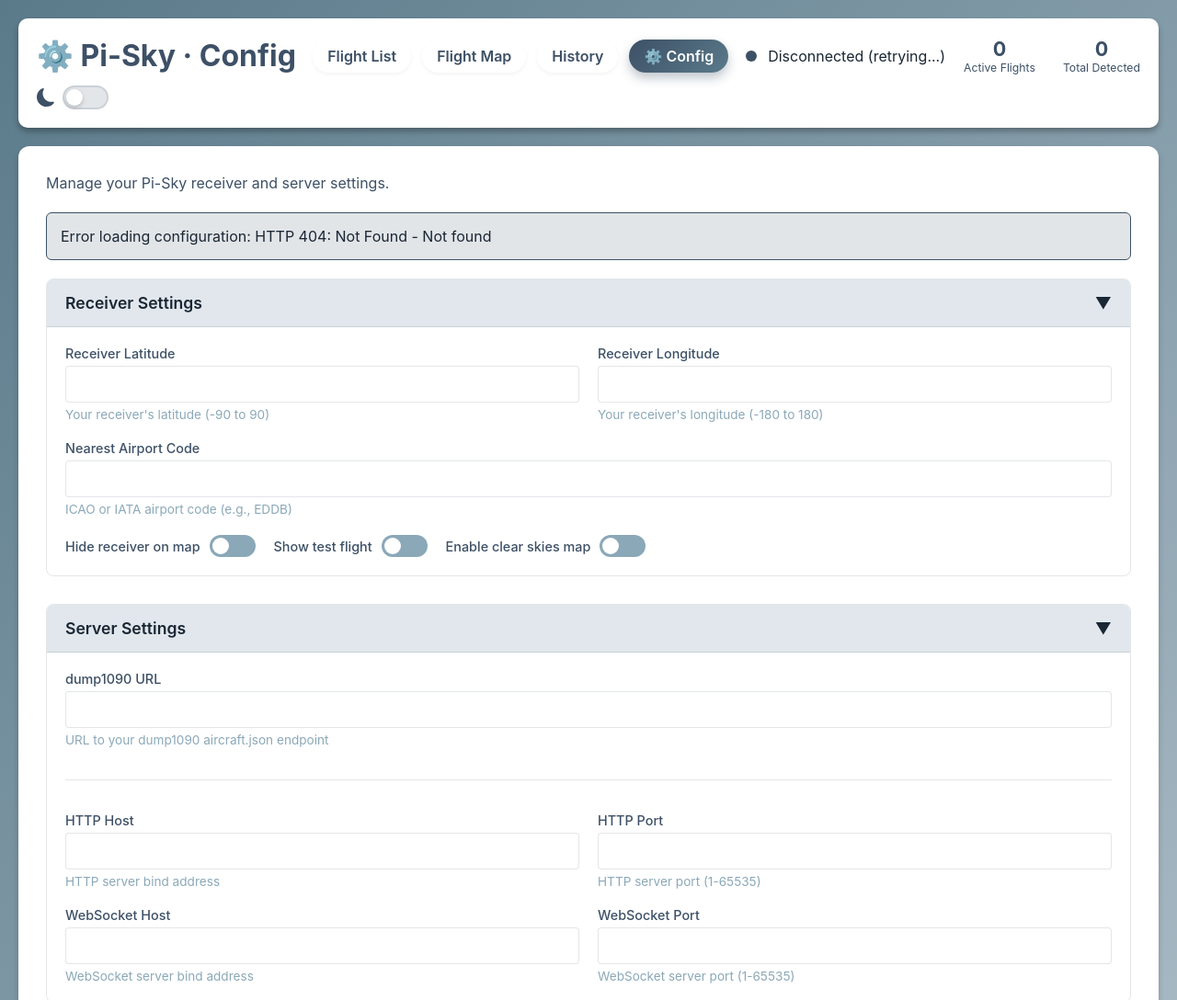
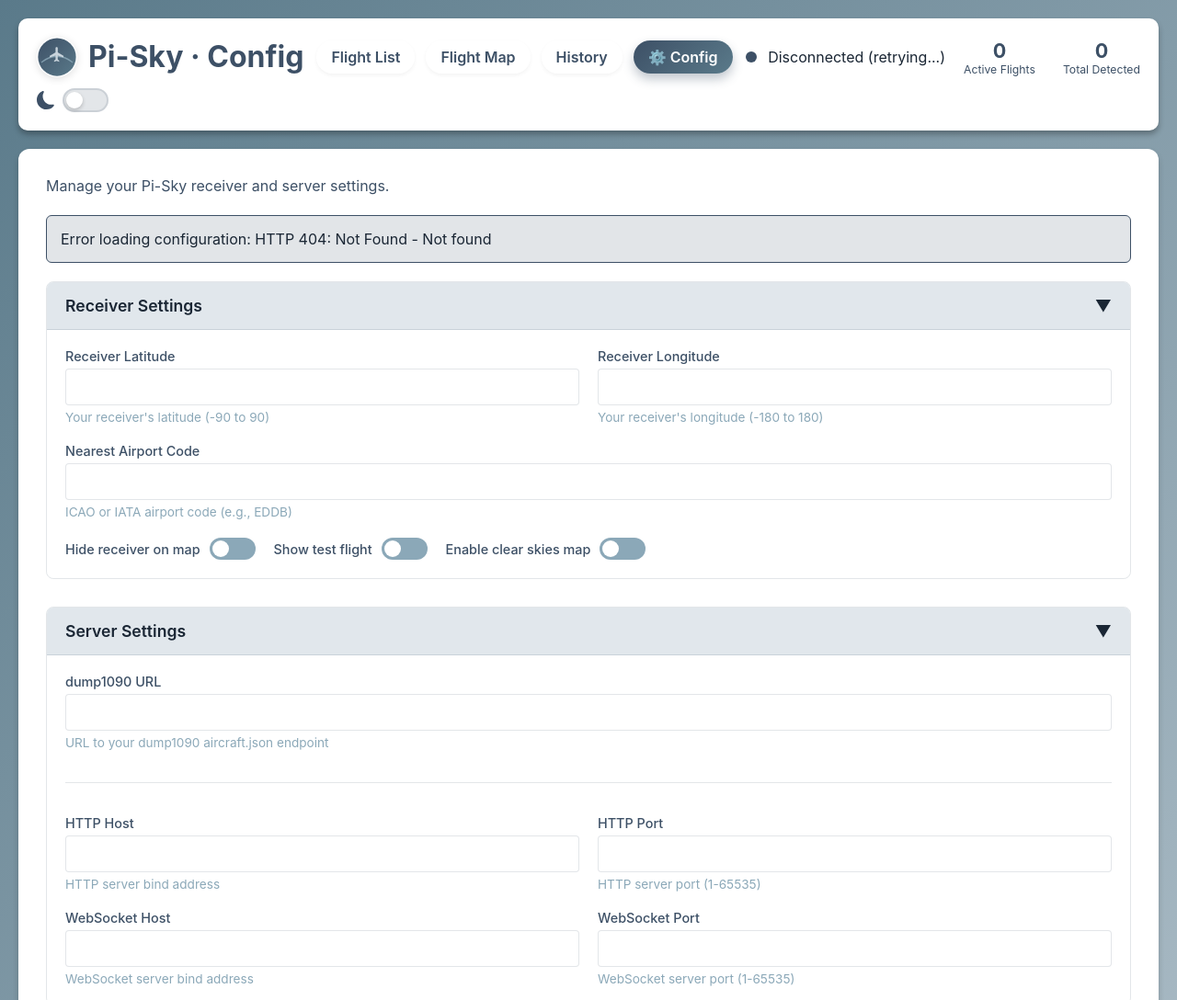
Before and after one commit to monkeymademe/pi-sky, a plain HTML site: page web/config.html in a window 1280 px wide. Shown: the top 1088 px of the page at 92% size. Drawn offline with Linux system fonts and the light colour scheme; no server answers.

Commit message:
new logo

```diff
--- a/web/config.html
+++ b/web/config.html
@@ -4,6 +4,7 @@
     <meta charset="UTF-8">
     <meta name="viewport" content="width=device-width, initial-scale=1.0">
     <title>Pi-Sky — Configuration</title>
+    <link rel="icon" href="assets/pi-sky-mark.svg" type="image/svg+xml">
     <style>
         /* Slate palette (shared across Pi-Sky pages) */
         :root {
@@ -86,6 +87,25 @@
             color: var(--accent-color);
             font-size: 2em;
             transition: color 0.3s ease;
+        }
+
+        .header-brand {
+            display: flex;
+            align-items: center;
+            gap: 12px;
+        }
+
+        .header-brand h1 {
+            margin: 0;
+            line-height: 1.15;
+        }
+
+        .header-brand img {
+            flex-shrink: 0;
+            width: 44px;
+            height: 44px;
+            border-radius: 50%;
+            box-shadow: 0 2px 8px rgba(0, 0, 0, 0.12);
         }
 
         .nav-links {
@@ -566,8 +586,9 @@
 <body>
     <div class="container">
         <div class="header">
-            <div>
-                <h1>⚙️ Pi-Sky · Config</h1>
+            <div class="header-brand">
+                <img src="assets/pi-sky-mark.svg" width="44" height="44" alt="" decoding="async">
+                <h1>Pi-Sky · Config</h1>
             </div>
             <div class="nav-links">
                 <a href="index.html">Flight List</a>
```
Also changed, not shown: web/index-maps.html (+23 -2 lines), web/index-replay.html (+23 -2 lines), web/index.html (+23 -2 lines), web/assets/pi-sky-logo-dark.svg (added), web/assets/pi-sky-logo.svg (added), web/assets/pi-sky-mark.svg (added).
